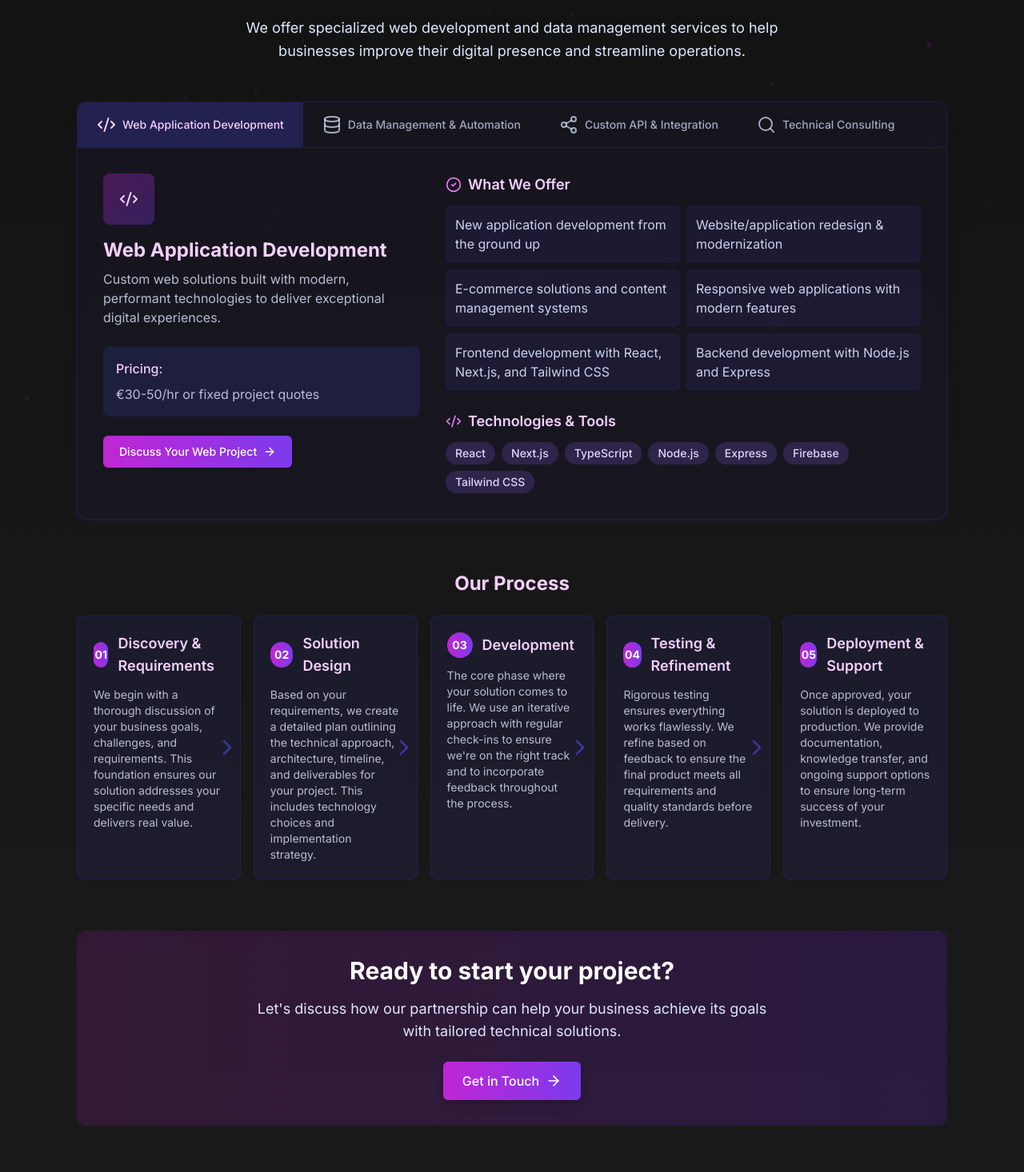
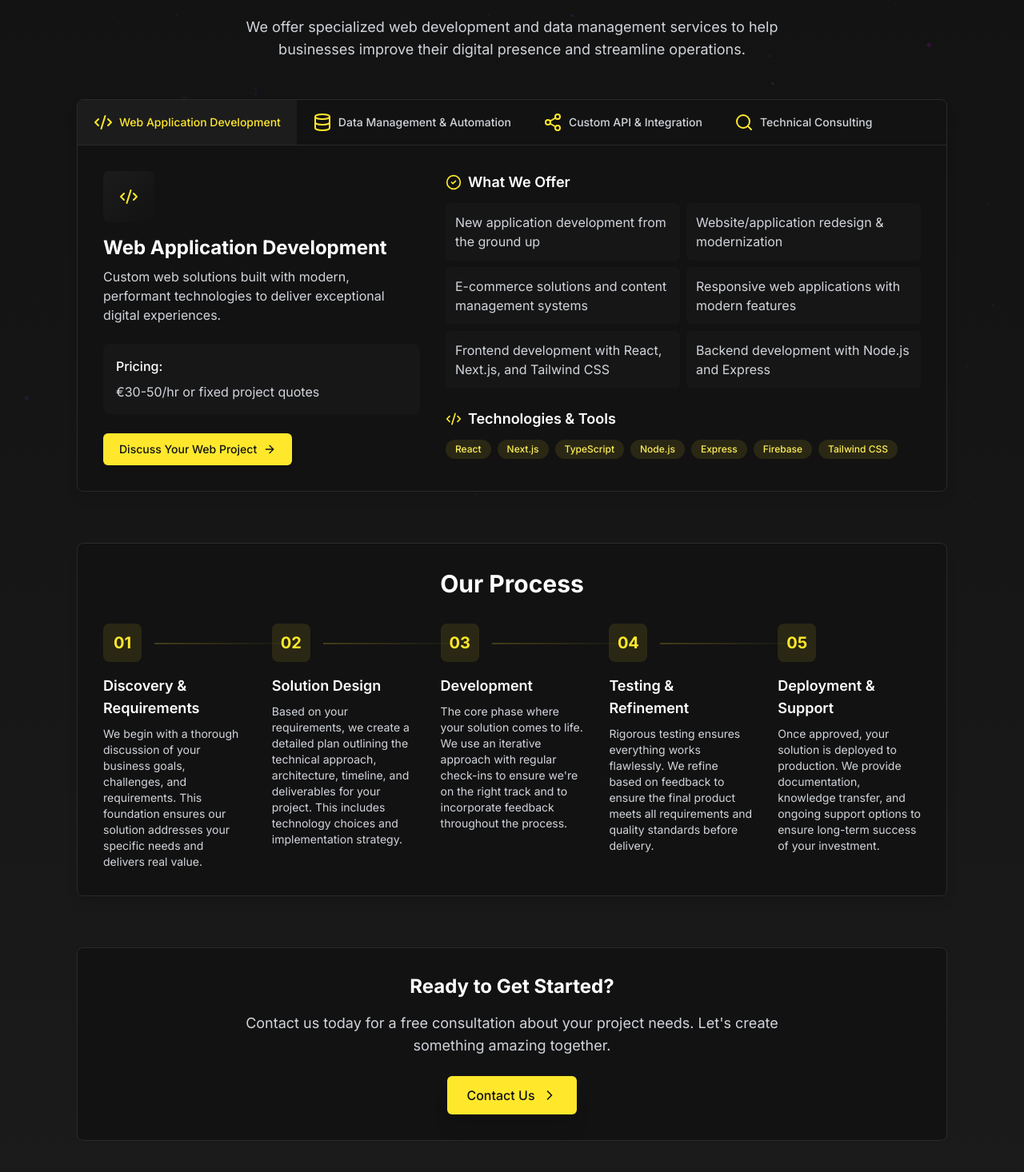
Before and after one commit to DDMitev/GenDev, a Next.js app: page /services in a window 1280 px wide. Shown: the part 164-1630 px from the top of the page at 80% size. Built offline with nearby package versions, Linux system fonts and the light colour scheme.

Commit message:
Complete Black & Yellow theme implementation throughout entire site

```diff
--- a/src/components/pages/contact/ContactPage.tsx
+++ b/src/components/pages/contact/ContactPage.tsx
@@ -33,12 +33,12 @@ export default function ContactPage() {
   ];
 
   return (
-    <div className="mx-auto max-w-6xl px-4 py-16 sm:px-6 lg:px-8">
+    <div className="mx-auto max-w-6xl px-4 py-12 sm:px-6 md:py-16 lg:px-8">
       {/* Hero Section */}
       <ScrollReveal>
-        <div className="mb-16 text-center">
-          <h1 className="mb-6 text-4xl font-bold">Get in Touch</h1>
-          <p className="mx-auto max-w-2xl text-lg leading-relaxed text-indigo-100">
+        <div className="mb-12 md:mb-16 text-center">
+          <h1 className="mb-4 md:mb-6 text-3xl md:text-4xl font-bold text-white">Get in Touch</h1>
+          <p className="mx-auto max-w-2xl text-base md:text-lg leading-relaxed text-gray-300">
             Have a project in mind or questions about our services? We'd love to hear from you.
             Our team is ready to discuss how we can help bring your vision to life.
           </p>
@@ -46,8 +46,8 @@ export default function ContactPage() {
       </ScrollReveal>
 
       {/* Contact Section */}
-      <section className="mb-20">
-        <div className="grid gap-12 md:grid-cols-2">
+      <section className="mb-16 md:mb-20">
+        <div className="grid gap-8 md:gap-12 md:grid-cols-2">
           <ScrollReveal direction="left">
             <ContactForm />
           </ScrollReveal>
@@ -62,17 +62,17 @@ export default function ContactPage() {
       <section>
         <ScrollReveal>
           <div className="mb-8 text-center">
-            <h2 className="text-3xl font-bold text-fuchsia-200">Frequently Asked Questions</h2>
-            <p className="mt-4 text-indigo-100/80">
+            <h2 className="text-2xl md:text-3xl font-bold text-white">Frequently Asked Questions</h2>
+            <p className="mt-4 text-base md:text-lg text-gray-300">
               Have some questions about working with us? Here are answers to some common queries.
             </p>
           </div>
 
           <div className="grid gap-6 md:grid-cols-2">
             {faqs.map((faq, index) => (
-              <div key={index} className="rounded-xl bg-indigo-900/20 p-6 backdrop-blur-sm">
-                <h3 className="mb-3 text-xl font-semibold text-fuchsia-200">{faq.question}</h3>
-                <p className="text-indigo-100/80">{faq.answer}</p>
+              <div key={index} className="rounded-lg bg-midnight-800/50 p-5 md:p-6 backdrop-blur-sm border border-midnight-600 hover:border-cyber-yellow-500/30 transition-colors">
+                <h3 className="mb-3 text-lg md:text-xl font-semibold text-white">{faq.question}</h3>
+                <p className="text-sm md:text-base text-gray-300">{faq.answer}</p>
               </div>
             ))}
           </div>
--- a/src/components/pages/services/ServicesPage.tsx
+++ b/src/components/pages/services/ServicesPage.tsx
@@ -23,7 +23,7 @@ export default function ServicesPage() {
     {
       id: 'web',
       title: 'Web Application Development',
-      icon: <Code2 className="h-6 w-6" />,
+      icon: <Code2 className="h-6 w-6 text-cyber-yellow-500" />,
       description: 'Custom web solutions built with modern, performant technologies to deliver exceptional digital experiences.',
       details: [
         'New application development from the ground up',
@@ -40,7 +40,7 @@ export default function ServicesPage() {
     {
       id: 'data',
       title: 'Data Management & Automation',
-      icon: <Database className="h-6 w-6" />,
+      icon: <Database className="h-6 w-6 text-cyber-yellow-500" />,
       description: 'Transform raw data into actionable information and streamline operations with automated workflows.',
       details: [
         'ETL pipeline development (Extract, Transform, Load)',
@@ -57,7 +57,7 @@ export default function ServicesPage() {
     {
       id: 'api',
       title: 'Custom API & Integration',
-      icon: <Share2 className="h-6 w-6" />,
+      icon: <Share2 className="h-6 w-6 text-cyber-yellow-500" />,
       description: 'Connect disparate systems and automate data flow between applications for seamless operations.',
       details: [
         'API integration & data syncing between platforms',
@@ -74,7 +74,7 @@ export default function ServicesPage() {
     {
       id: 'consulting',
       title: 'Technical Consulting',
-      icon: <Search className="h-6 w-6" />,
+      icon: <Search className="h-6 w-6 text-cyber-yellow-500" />,
       description: 'Expert guidance on technology decisions, architecture, and implementation strategies.',
       details: [
         'Technology stack selection and architectural planning',
@@ -122,12 +122,12 @@ export default function ServicesPage() {
   const activeServiceData = services.find(s => s.id === activeService)!;
 
   return (
-    <div className="mx-auto max-w-6xl px-4 py-16 sm:px-6 lg:px-8">
+    <div className="mx-auto max-w-6xl px-4 py-12 sm:px-6 md:py-16 lg:px-8">
       {/* Hero Section */}
       <ScrollReveal>
         <div className="mb-12 text-center">
-          <h1 className="mb-4 text-4xl font-bold">Our Services</h1>
-          <p className="mx-auto max-w-2xl text-lg leading-relaxed text-indigo-100">
+          <h1 className="mb-4 text-3xl md:text-4xl font-bold text-white">Our Services</h1>
+          <p className="mx-auto max-w-2xl text-base md:text-lg leading-relaxed text-gray-300">
             We offer specialized web development and data management services to help businesses improve their digital presence and streamline operations.
           </p>
         </div>
@@ -135,42 +135,42 @@ export default function ServicesPage() {
 
       {/* Services Tabs Section */}
       <ScrollReveal>
-        <section className="mb-16 overflow-hidden rounded-xl border border-indigo-800/30 bg-indigo-900/10 backdrop-blur-sm shadow-lg shadow-indigo-900/10">
+        <section className="mb-16 overflow-hidden rounded-lg border border-midnight-600 bg-gradient-to-br from-midnight-800 to-black backdrop-blur-sm shadow-lg shadow-black/20">
           {/* Service Navigation Tabs */}
-          <div className="flex flex-wrap border-b border-indigo-800/30">
+          <div className="flex flex-wrap border-b border-midnight-600">
             {services.map(service => (
               <button
                 key={service.id}
                 onClick={() => setActiveService(service.id as ServiceCategory)}
-                className={`flex items-center gap-2 px-5 py-4 text-sm font-medium transition-colors md:px-6 ${
+                className={`flex items-center gap-2 px-4 py-3 md:px-5 md:py-4 text-sm font-medium transition-colors ${
                   activeService === service.id
-                    ? 'bg-indigo-900/50 text-fuchsia-200'
-                    : 'bg-transparent text-indigo-100/70 hover:bg-indigo-900/30 hover:text-fuchsia-100'
+                    ? 'bg-midnight-700 text-cyber-yellow-500'
+                    : 'bg-transparent text-gray-300 hover:bg-midnight-700/70 hover:text-cyber-yellow-400'
                 }`}
               >
-                <span className="hidden sm:inline-flex">{service.icon}</span>
+                <span className="hidden sm:inline-flex text-cyber-yellow-500">{service.icon}</span>
                 <span>{service.title}</span>
               </button>
             ))}
           </div>
 
           {/* Active Service Content */}
-          <div className="p-6 md:p-8">
+          <div className="p-4 md:p-6 lg:p-8">
             <div className="grid gap-8 lg:grid-cols-[1fr_1.5fr]">
               {/* Service Overview */}
               <div>
-                <div className="hidden md:flex h-16 w-16 items-center justify-center rounded-lg bg-gradient-to-br from-fuchsia-600/30 to-violet-600/30 text-fuchsia-200">
+                <div className="hidden md:flex h-14 w-14 md:h-16 md:w-16 items-center justify-center rounded-lg bg-gradient-to-br from-midnight-700 to-black text-cyber-yellow-500">
                   {activeServiceData.icon}
                 </div>
-                <h2 className="mt-4 text-2xl font-bold text-fuchsia-200">{activeServiceData.title}</h2>
-                <p className="mt-2 text-indigo-100/80">{activeServiceData.description}</p>
-                <div className="mt-6 rounded-lg bg-indigo-900/30 p-4">
-                  <h3 className="mb-2 font-medium text-fuchsia-200">Pricing:</h3>
-                  <p className="text-indigo-100/80">{activeServiceData.pricing}</p>
+                <h2 className="mt-4 text-xl md:text-2xl font-bold text-white">{activeServiceData.title}</h2>
+                <p className="mt-2 text-gray-300">{activeServiceData.description}</p>
+                <div className="mt-6 rounded-lg bg-midnight-700/60 p-4">
+                  <h3 className="mb-2 font-medium text-white">Pricing:</h3>
+                  <p className="text-gray-300">{activeServiceData.pricing}</p>
                 </div>
                 <Link
                   href="/contact"
-                  className="mt-6 inline-flex items-center gap-2 rounded-md bg-gradient-to-r from-fuchsia-600 to-violet-600 px-5 py-2.5 text-sm font-medium text-white shadow-md transition-all duration-300 hover:shadow-fuchsia-600/20 hover:translate-y-[-2px]"
+                  className="mt-6 inline-flex items-center gap-2 rounded-md bg-cyber-yellow-500 px-5 py-2.5 text-sm font-medium text-black shadow-md transition-all duration-300 hover:bg-cyber-yellow-400 hover:shadow-cyber-yellow-500/20 hover:translate-y-[-2px]"
                 >
                   {activeServiceData.cta}
                   <ArrowRight className="h-4 w-4" />
@@ -180,30 +180,27 @@ export default function ServicesPage() {
               {/* Service Details */}
               <div className="space-y-6">
                 <div>
-                  <h3 className="mb-3 flex items-center gap-2 text-lg font-semibold text-fuchsia-200">
-                    <CheckCircle2 className="h-5 w-5 text-fuchsia-400" />
+                  <h3 className="mb-3 flex items-center gap-2 text-lg font-semibold text-white">
+                    <CheckCircle2 className="h-5 w-5 text-cyber-yellow-500" />
                     What We Offer
                   </h3>
                   <div className="grid gap-2 sm:grid-cols-2">
                     {activeServiceData.details.map((detail, i) => (
-                      <div key={i} className="flex items-start rounded-md bg-indigo-900/20 p-3">
-                        <span className="text-indigo-100/90">{detail}</span>
+                      <div key={i} className="flex items-start rounded-md bg-midnight-700/40 p-3">
+                        <span className="text-gray-300">{detail}</span>
                       </div>
                     ))}
                   </div>
                 </div>
 
                 <div>
-                  <h3 className="mb-3 flex items-center gap-2 text-lg font-semibold text-fuchsia-200">
-                    <Code2 className="h-5 w-5 text-fuchsia-400" />
+                  <h3 className="mb-3 flex items-center gap-2 text-lg font-semibold text-white">
+                    <Code2 className="h-5 w-5 text-cyber-yellow-500" />
                     Technologies & Tools
                   </h3>
                   <div className="flex flex-wrap gap-2">
-                    {activeServiceData.technologies.map((tech) => (
-                      <span
-                        key={tech}
-                        className="inline-flex items-center rounded-full bg-violet-500/20 px-3 py-1 text-sm font-medium text-violet-200"
-                      >
+                    {activeServiceData.technologies.map((tech, i) => (
+                      <span key={i} className="inline-flex items-center rounded-full bg-cyber-yellow-500/10 px-3 py-1 text-xs font-medium text-cyber-yellow-400">
                         {tech}
                       </span>
                     ))}
@@ -215,52 +212,47 @@ export default function ServicesPage() {
         </section>
       </ScrollReveal>
 
-      {/* Process Section - Compact Version */}
-      <section className="mb-16">
-        <ScrollReveal>
-          <h2 className="mb-6 text-center text-2xl font-bold text-fuchsia-200">Our Process</h2>
+      {/* Process Section */}
+      <ScrollReveal>
+        <section className="mb-16 overflow-hidden rounded-lg border border-midnight-600 bg-gradient-to-br from-midnight-800 to-black backdrop-blur-sm shadow-lg p-6 md:p-8">
+          <h2 className="mb-8 text-center text-2xl md:text-3xl font-bold text-white">Our Process</h2>
+          <div className="grid gap-8 md:grid-cols-2 lg:grid-cols-5">
+            {processSteps.map((step, i) => (
+              <div key={i} className="relative">
+                {/* Number */}
+                <div className="mb-4 flex h-12 w-12 items-center justify-center rounded-lg bg-cyber-yellow-500/10 text-xl font-bold text-cyber-yellow-500">
+                  {step.number}
+                </div>
 
-          <div className="grid gap-4 sm:grid-cols-2 lg:grid-cols-5">
-            {processSteps.map((step, index) => (
-              <div
-                key={step.number}
-                className="relative overflow-hidden rounded-lg border border-indigo-800/30 bg-indigo-900/20 p-5 backdrop-blur-sm transition-all hover:bg-indigo-900/30"
-              >
-                <div className="mb-3 flex items-center">
-                  <div className="flex h-8 w-8 items-center justify-center rounded-full bg-gradient-to-r from-fuchsia-600 to-violet-600 text-sm font-bold text-white">
-                    {step.number}
-                  </div>
-                  <div className="ml-3">
-                    <h3 className="text-lg font-semibold text-fuchsia-200">{step.title}</h3>
-                  </div>
+                {/* Content */}
+                <div>
+                  <h3 className="mb-2 text-lg font-semibold text-white">{step.title}</h3>
+                  <p className="text-sm text-gray-300">{step.description}</p>
                 </div>
-                <p className="text-sm text-indigo-100/80">{step.description}</p>
 
-                {/* Connector arrow for desktop */}
-                {index < processSteps.length - 1 && (
-                  <div className="absolute right-0 top-1/2 hidden -translate-y-1/2 text-indigo-600/60 lg:block">
-                    <ChevronRight className="h-8 w-8" />
-                  </div>
+                {/* Connector Line - Hide on mobile and last item */}
+                {i < processSteps.length - 1 && (
+                  <div className="hidden lg:block absolute top-6 left-16 h-0.5 w-full bg-gradient-to-r from-cyber-yellow-500/20 to-transparent"></div>
                 )}
               </div>
             ))}
           </div>
-        </ScrollReveal>
-      </section>
+        </section>
+      </ScrollReveal>
 
       {/* CTA Section */}
-      <ScrollReveal direction="up">
-        <section className="overflow-hidden rounded-xl bg-gradient-to-r from-fuchsia-900/30 to-violet-900/30 p-8 text-center backdrop-blur-sm">
-          <h2 className="mb-4 text-2xl font-bold text-white md:text-3xl">Ready to start your project?</h2>
-          <p className="mx-auto mb-6 max-w-2xl text-lg text-indigo-100">
-            Let's discuss how our partnership can help your business achieve its goals with tailored technical solutions.
+      <ScrollReveal>
+        <section className="rounded-lg border border-midnight-600 bg-gradient-to-br from-midnight-800 to-black p-6 md:p-8 text-center">
+          <h2 className="mb-4 text-2xl font-bold text-white">Ready to Get Started?</h2>
+          <p className="mb-6 mx-auto max-w-2xl text-base md:text-lg text-gray-300">
+            Contact us today for a free consultation about your project needs. Let's create something amazing together.
           </p>
           <Link
             href="/contact"
-            className="inline-flex items-center justify-center rounded-md bg-gradient-to-r from-fuchsia-600 to-violet-600 px-6 py-3 text-base font-medium text-white shadow-lg transition-all duration-300 hover:shadow-fuchsia-600/20 hover:translate-y-[-2px] focus:outline-none"
+            className="inline-flex items-center rounded-md bg-cyber-yellow-500 px-6 py-3 text-base font-medium text-black shadow-xl transition-all duration-300 hover:bg-cyber-yellow-400 hover:shadow-cyber-yellow-500/20 hover:translate-y-[-2px] focus:outline-none focus:ring-2 focus:ring-cyber-yellow-500/20"
           >
-            Get in Touch
-            <ArrowRight className="ml-2 h-5 w-5" />
+            Contact Us
+            <ChevronRight className="ml-2 h-5 w-5" />
           </Link>
         </section>
       </ScrollReveal>
```
Also changed, not shown: src/components/pages/contact/ContactForm.tsx (+14 -14 lines), src/components/pages/contact/ContactInfo.tsx (+22 -22 lines).
